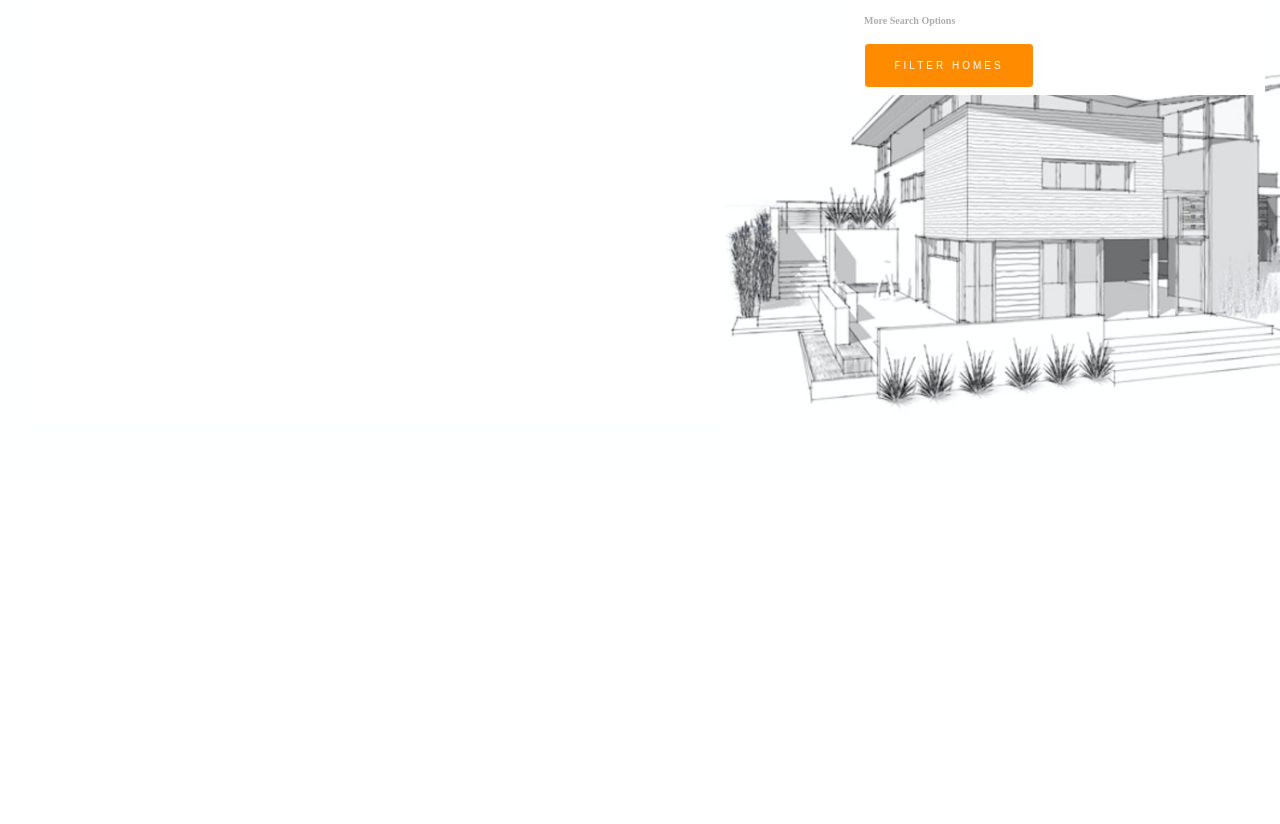
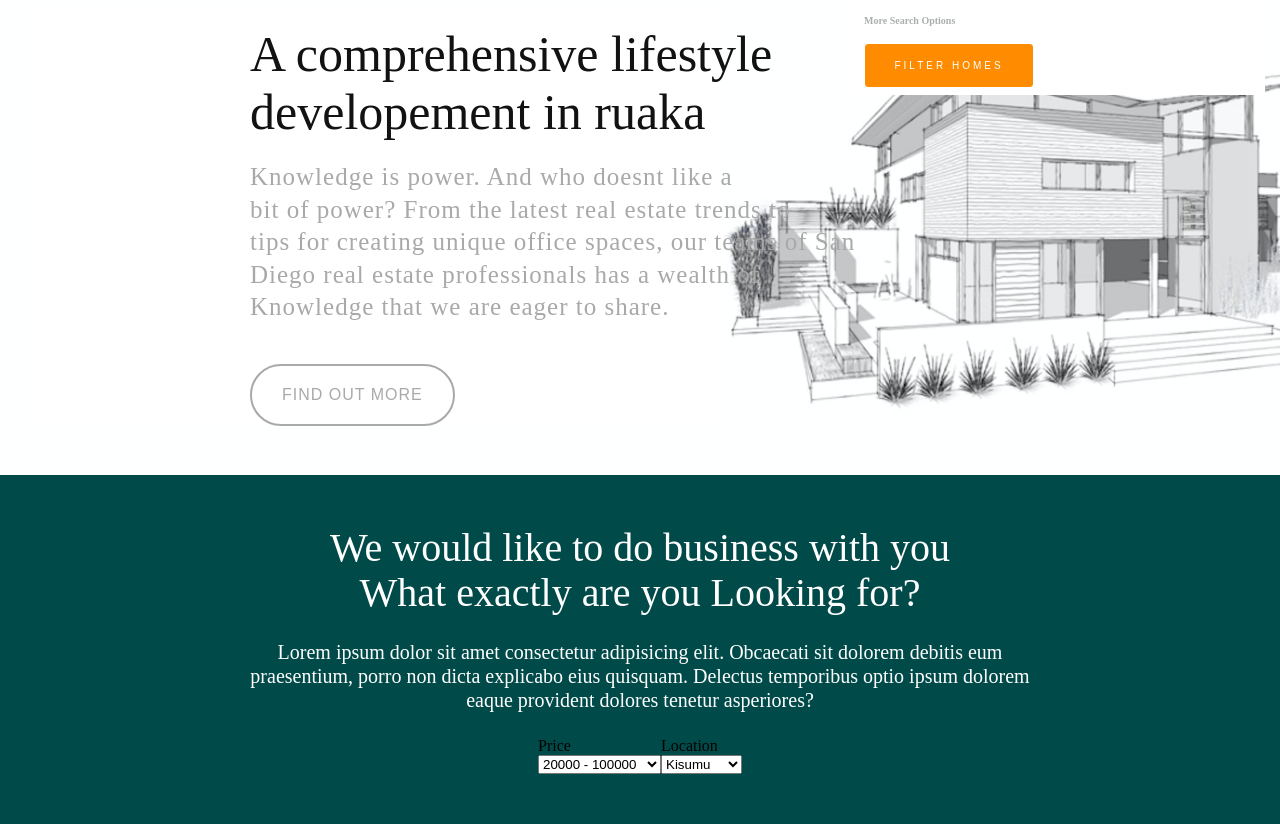
Before and after one commit to LameckMeshack/CytonnCSSChallenge, a plain HTML site: page index.html in a window 1280 px wide. Shown: the part 744-1568 px from the top of the page. Before the commit the page ends 1219 px from the top, so only its background shows below. Drawn offline with Linux system fonts and the light colour scheme.

Commit message:
updating

```diff
--- a/assets/css/style.scss
+++ b/assets/css/style.scss
@@ -1,6 +1,6 @@
 //variables
 $primary-color: #fff;
-$primary-color-two: #abaeaf;
+$primary-color-two: #7f4b4b;
 $secondary-color: #000;
 * {
   margin: 0;
@@ -102,7 +102,7 @@ nav {
 }
 
 .header {
-  @include background-image("../images/banner.jpg");
+  @include background-image("../images/banner2.jpeg");
   //make the image darken
   background-color: rgba(0, 0, 0, 0.5);
   width: 100%;
@@ -235,4 +235,68 @@ nav {
 .design {
   @include background-image("../images/design.png");
   height: 500px;
+  padding: 50px 250px;
+  &-content {
+    h1 {
+      font-size: 50px;
+      font-weight: 100;
+      color: #121212;
+      margin-bottom: 20px;
+    }
+    p {
+      font-size: 25px;
+      font-weight: 100;
+      color: #a9a9a9;
+      margin-bottom: 20px;
+      line-height: 1.3;
+      letter-spacing: 1px;
+    }
+    .design-btn {
+      @extend .btn;
+      color: #a9a9a9;
+      border: 2px solid #a9a9a9;
+      border-radius: 50px;
+      padding: 20px 30px;
+      margin-top: 20px;
+      margin-bottom: 20px;
+      font-size: 16px;
+      letter-spacing: 1px;
+      &:hover {
+        background-color: darkorange;
+        color: #fff;
+      }
+    }
+  }
 }
+// section price
+.price {
+  background-color: #004b49;
+  &-content {
+    @include row;
+    flex-direction: column;
+    justify-content: center;
+    align-items: center;
+    padding: 50px 0px;
+    h1 {
+      color: #fff;
+      line-height: 45px;
+      font-size: 40px;
+      font-weight: 100;
+      text-align: center;
+    }
+    p {
+      color: #fff;
+      font-size: 20px;
+      font-weight: 100;
+      text-align: center;
+      line-height: 1.2;
+      margin: 25px 250px;
+    }
+    form {
+      display: flex;
+      flex-direction: row;
+      justify-content: center;
+      align-items: center;
+    }
+  }
+}
--- a/index.html
+++ b/index.html
@@ -101,7 +101,61 @@
       <!-- header ends here-->
     </div>
     <!-- section 1 -->
-    <section class="design"></section>
+    <section class="design">
+      <div class="design-content">
+        <h1>
+          A comprehensive lifestyle <br />
+          developement in ruaka
+        </h1>
+        <p>
+          Knowledge is power. And who doesnt like a <br />
+          bit of power? From the latest real estate trends to <br />
+          tips for creating unique office spaces, our teams of San <br />
+          Diego real estate professionals has a wealth of <br />
+          Knowledge that we are eager to share.
+        </p>
+        <button class="design-btn">FIND OUT MORE</button>
+      </div>
+    </section>
     <!--section 1 ends-->
+    <!-- section 2 -->
+    <section class="price">
+      <div class="price-content">
+        <h1>
+          We would like to do business with you <br />
+          What exactly are you Looking for?
+        </h1>
+        <p>
+          Lorem ipsum dolor sit amet consectetur adipisicing elit. Obcaecati sit
+          dolorem debitis eum praesentium, porro non dicta explicabo eius
+          quisquam. Delectus temporibus optio ipsum dolorem eaque provident
+          dolores tenetur asperiores?
+        </p>
+        <form action=" ">
+          <div class="price">
+            <label for="price">Price</label><br />
+            <select id="price" name="price">
+              <option value="volvo">20000 - 100000</option>
+              <option value="saab">200000 - 300000</option>
+              <option value="mercedes">30000 - 3000000</option>
+              <option value="audi">20000 - 3000000</option>
+            </select>
+          </div>
+
+          <div class="location">
+            <label for="location">Location</label><br />
+            <select id="location" name="Location">
+              <option value="volvo">Kisumu</option>
+              <option value="saab">Nairobi</option>
+              <option value="mercedes">Mombasa</option>
+              <option value="audi">Kilifi</option>
+            </select>
+          </div>
+
+          <div class="search"></div>
+        </form>
+      </div>
+    </section>
+    <!--section 2 ends-->
   </body>
 </html>
```
Also changed, not shown: assets/css/style.css, 4 other files.
